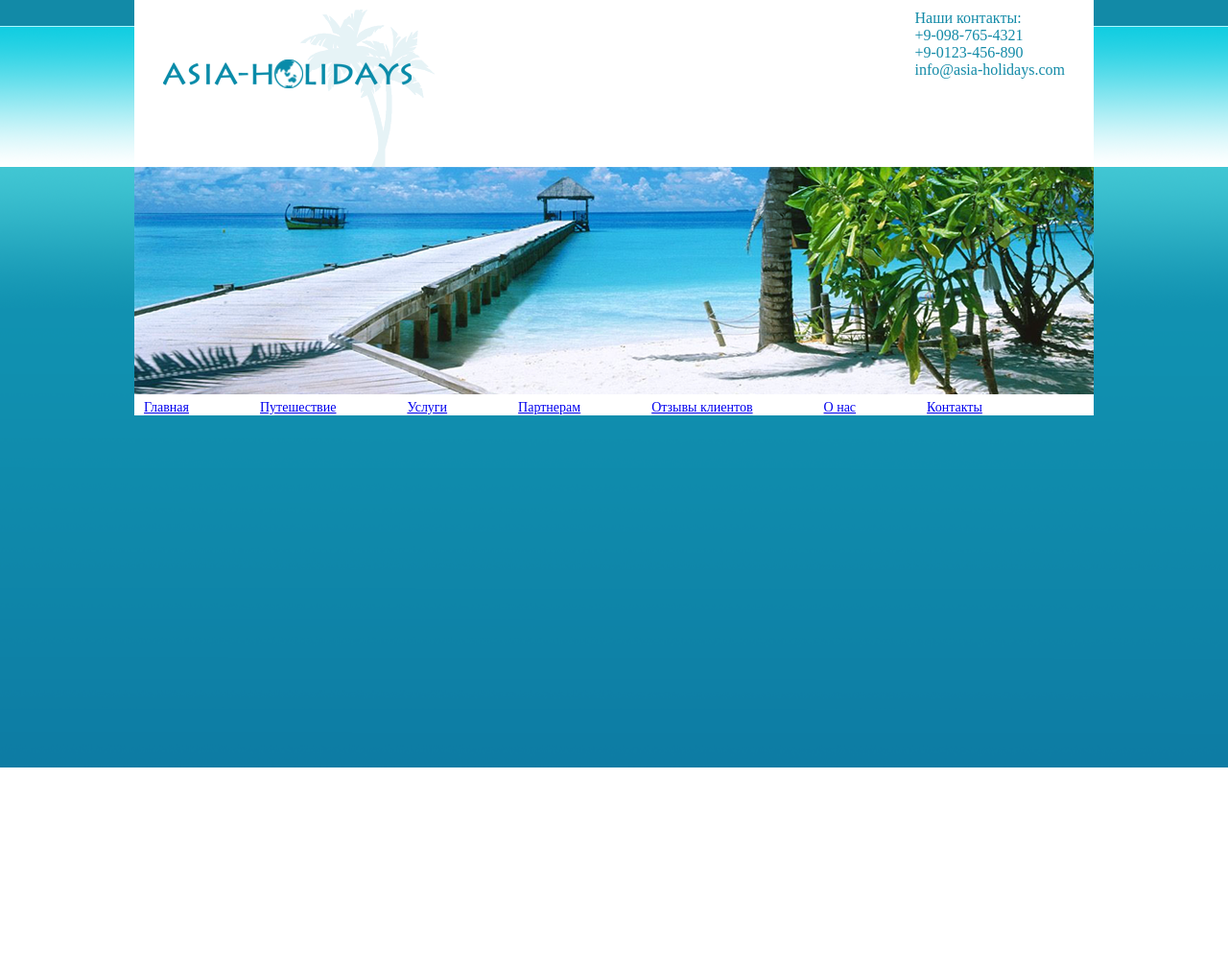
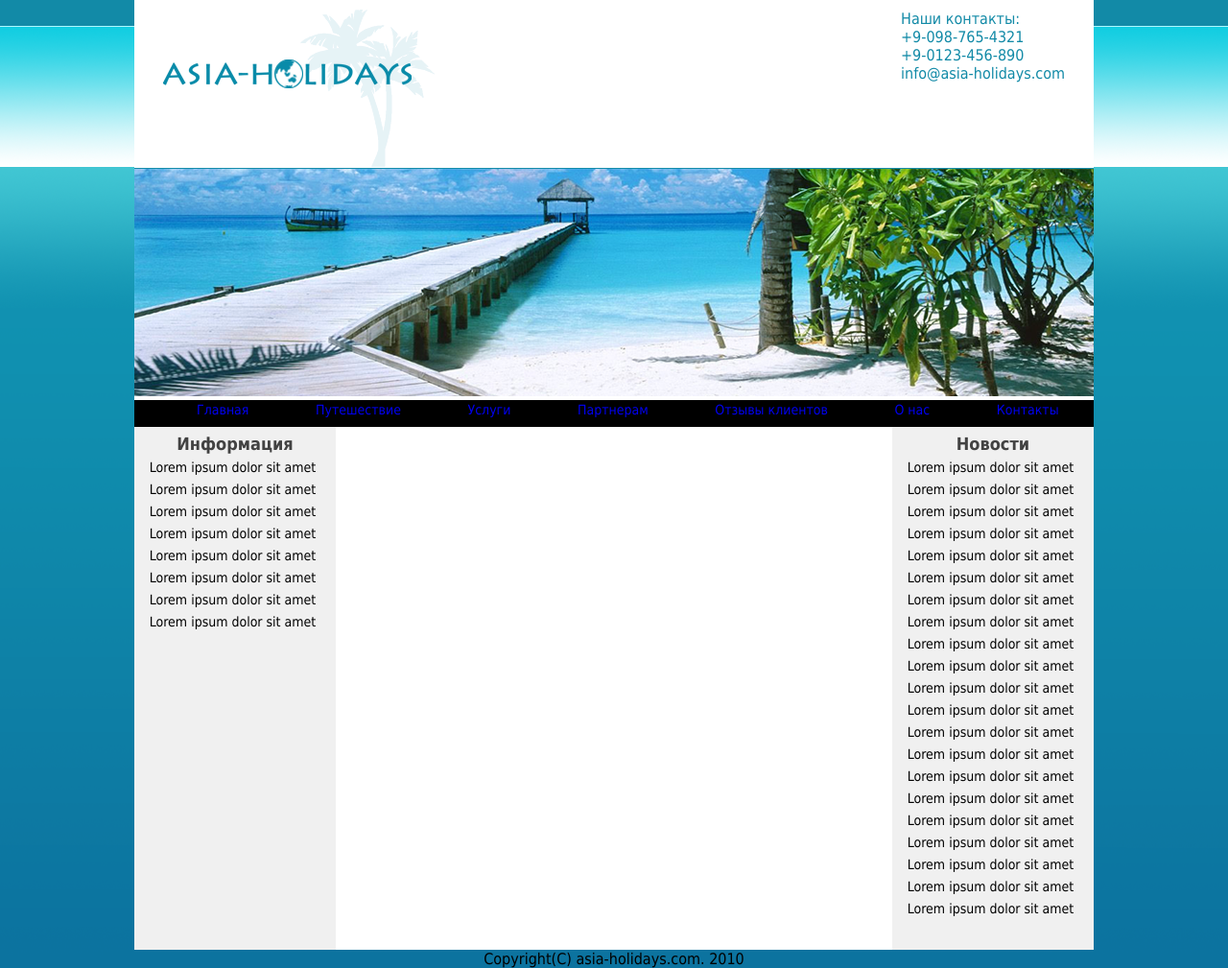
Before and after one commit to v-1390/curses, a PHP site: page /html/hw_4/index.html in a window 1280 px wide. Shown: the whole page at 96% size. Before the commit the page ends 800 px from the top, so only its background shows below. Run offline with PHP 8.4, Linux system fonts and the light colour scheme.

Commit message:
Debug something

```diff
--- a/JS/hw_4/scripts/script.js
+++ b/JS/hw_4/scripts/script.js
@@ -108,10 +108,10 @@ function random_game(user_answer) {
 	}
 	if (user_answer_no <= 3) {
 		if (user_answer < integer) {
-			result = "Меньше";
+			result = "Введенное вами число меньше";
 		}
 		if (user_answer > integer) {
-			result = "Больше";
+			result = "Введенное вами число больше";
 		}
 		if (user_answer == integer) {
 			result = "Вы выиграли";
--- a/html/hw_4/index.html
+++ b/html/hw_4/index.html
@@ -19,15 +19,63 @@
 		<img src="img/photo.png" alt="">
 		<div class="menu">
 			<ul>
-				<li><a href="#">Главная</a></li>
-				<li><a href="#">Путешествие</a></li>
-				<li><a href="#">Услуги</a></li>
-				<li><a href="#">Партнерам</a></li>
-				<li><a href="#">Отзывы клиентов</a></li>
-				<li><a href="#">О нас</a></li>
-				<li><a href="#">Контакты</a></li>
+				<li class="menu_item"><a href="#">Главная</a></li>
+				<li class="menu_item"><a href="#">Путешествие </a>
+					<ul>
+						<li><a href="">Путешествие 1</a></li>
+						<li><a href="">Путешествие 2</a></li>
+						<li><a href="">Путешествие 3</a></li>
+						<li><a href="">Путешествие 4</a></li>
+						<li><a href="">Путешествие 5</a></li>
+					</ul>
+				</li>
+				<li class="menu_item"><a href="#">Услуги</a></li>
+				<li class="menu_item"><a href="#">Партнерам</a></li>
+				<li class="menu_item"><a href="#">Отзывы клиентов</a></li>
+				<li class="menu_item"><a href="#">О нас</a></li>
+				<li class="menu_item"><a href="#">Контакты</a></li>
 			</ul>
 		</div>
+		<div class="body">
+			<div class="bar">
+				<h1>Информация</h1>
+				<p>Lorem ipsum dolor sit amet</p>
+				<p>Lorem ipsum dolor sit amet</p>
+				<p>Lorem ipsum dolor sit amet</p>
+				<p>Lorem ipsum dolor sit amet</p>
+				<p>Lorem ipsum dolor sit amet</p>
+				<p>Lorem ipsum dolor sit amet</p>
+				<p>Lorem ipsum dolor sit amet</p>
+				<p>Lorem ipsum dolor sit amet</p>
+			</div>
+			<div class="content">
+			</div>
+			<div class="bar">
+				<h1>Новости</h1>
+				<p>Lorem ipsum dolor sit amet</p>
+				<p>Lorem ipsum dolor sit amet</p>
+				<p>Lorem ipsum dolor sit amet</p>
+				<p>Lorem ipsum dolor sit amet</p>
+				<p>Lorem ipsum dolor sit amet</p>
+				<p>Lorem ipsum dolor sit amet</p>
+				<p>Lorem ipsum dolor sit amet</p>
+				<p>Lorem ipsum dolor sit amet</p>
+				<p>Lorem ipsum dolor sit amet</p>
+				<p>Lorem ipsum dolor sit amet</p>
+				<p>Lorem ipsum dolor sit amet</p>
+				<p>Lorem ipsum dolor sit amet</p>
+				<p>Lorem ipsum dolor sit amet</p>
+				<p>Lorem ipsum dolor sit amet</p>
+				<p>Lorem ipsum dolor sit amet</p>
+				<p>Lorem ipsum dolor sit amet</p>
+				<p>Lorem ipsum dolor sit amet</p>
+				<p>Lorem ipsum dolor sit amet</p>
+				<p>Lorem ipsum dolor sit amet</p>
+				<p>Lorem ipsum dolor sit amet</p>
+				<p>Lorem ipsum dolor sit amet</p>
+			</div>
+		</div>
 	</div>
+	<p>Copyright(C) asia-holidays.com. 2010</p>
 </body>
 </html>
--- a/html/hw_4/style.css
+++ b/html/hw_4/style.css
@@ -1,6 +1,7 @@
 body, body * {
 	margin: 0;
 	padding: 0;
+	font-family: Tahoma;
 }
 
 body {
@@ -11,6 +12,17 @@ body {
 	width: 1000px;
 	margin: auto;
 	background: white;
+}
+
+a {
+	text-decoration: none;
+}
+
+h1 {
+	font-size: 18px;
+	padding-top: 7px;
+	padding-bottom: 4px;
+	color: rgb(66, 66, 66)
 }
 
 
@@ -27,12 +39,79 @@ body {
 }
 
 .wraper > img {
-	margin-top: -4px;
+	margin-top: -3px;
+	border-top: 1px solid rgb(20, 140, 170);
 }
 
-.menu>ul li {
+.menu > ul {
+	background: black;
+	font-family: Tahoma;
+/*	font-weight: bold;*/
+	padding: 0 10px 0 10px;
+}
+
+.menu_item {
 	display: inline-block;
+	font-size: 14px;
+	padding: 0 10px 10px 55px;
+}
+
+.menu_item > ul {
+	position: absolute;
+	display: none;
+}
+
+.menu_item:hover > ul  {
+	display: block;
+	list-style: none;
+	background: black;
+	margin-left: -10px
+}
+
+.menu_item > ul li {
+	padding: 5px 45px 2px 8px;
+}
+
+.menu_item > ul li:first-child {
+	padding-top: 10px;
+}
+
+.menu_item > ul li:last-child {
+	padding-bottom: 10px;
+}
+
+
+/*BODY*/
+
+.body {
+	display: table-row;
 	text-align: center;
+	height: 545px;
+	/*max-height: 745px;*/
+}
+
+.content {
+	display: table-cell;
+	width: 580px;
+}
+
+.bar {
+	display: table-cell;
+	/*position: relative;*/
+	width: 210px;
+	background: rgb(240, 240, 240);
+}
+
+.bar > p {
+	margin-left: -5px;
 	font-size: 14px;
-	padding: 0 60px 0 10px;
+	padding-top: 2px;
+	padding-bottom: 5px;
 }
+
+
+/*FOOTER*/
+
+.wraper + p {
+	text-align: center;
+}
```
